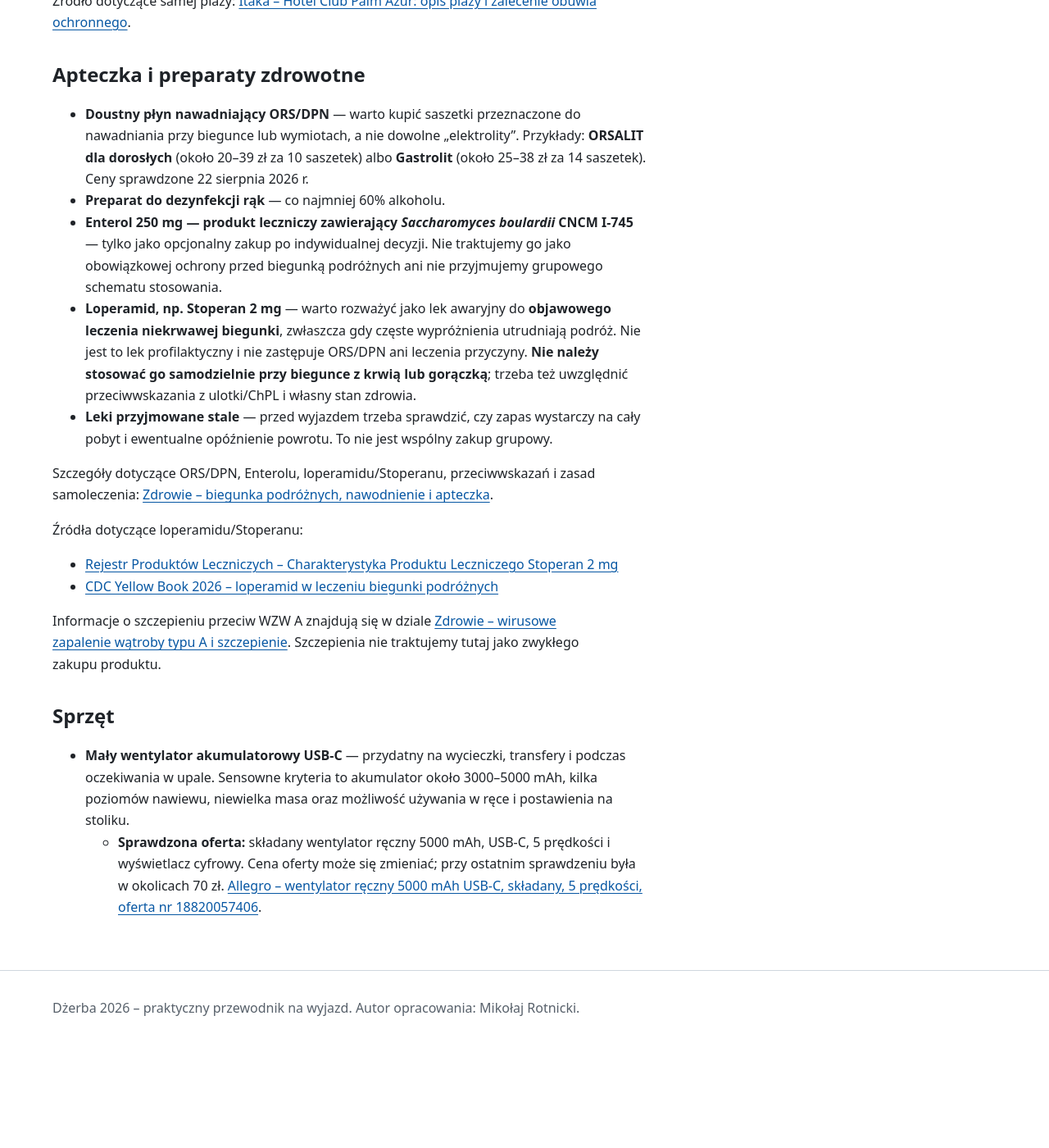
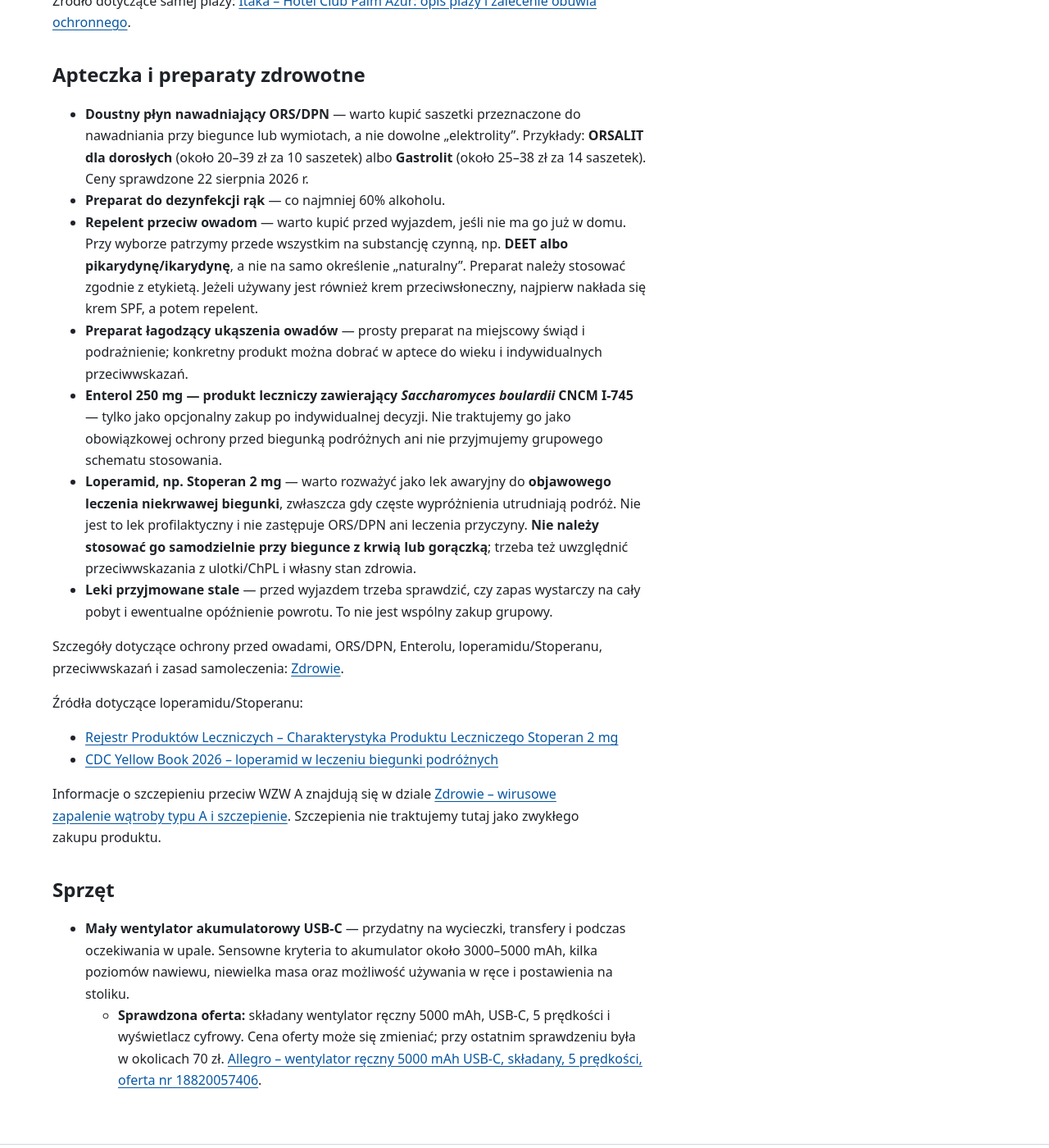
Before and after one commit to rotnicki/djerba-2026, a Jekyll site: the page built from co-kupic-przed-wyjazdem.md, in a window 1280 px wide and 1400 px high, scrolled down 1121 px. Shown: the whole window at 82% size. Built offline with Jekyll 4.4.1, drawn with Linux system fonts in a browser that asks for light colours; our own code applies the rules of GitHub Pages for plain Markdown files; before the commit the page ends 2412 px from its top, so only the background shows below that.

Commit message:
Dodaj repelent i preparat po ukąszeniach do zakupów

```diff
--- a/co-kupic-przed-wyjazdem.md
+++ b/co-kupic-przed-wyjazdem.md
@@ -23,11 +23,13 @@ Szczegółowe uzasadnienie: [Zdrowie – ochrona przed słońcem oraz bezpiecze
 
 - **Doustny płyn nawadniający ORS/DPN** — warto kupić saszetki przeznaczone do nawadniania przy biegunce lub wymiotach, a nie dowolne „elektrolity”. Przykłady: **ORSALIT dla dorosłych** (około 20–39 zł za 10 saszetek) albo **Gastrolit** (około 25–38 zł za 14 saszetek). Ceny sprawdzone 22 sierpnia 2026 r.
 - **Preparat do dezynfekcji rąk** — co najmniej 60% alkoholu.
+- **Repelent przeciw owadom** — warto kupić przed wyjazdem, jeśli nie ma go już w domu. Przy wyborze patrzymy przede wszystkim na substancję czynną, np. **DEET albo pikarydynę/ikarydynę**, a nie na samo określenie „naturalny”. Preparat należy stosować zgodnie z etykietą. Jeżeli używany jest również krem przeciwsłoneczny, najpierw nakłada się krem SPF, a potem repelent.
+- **Preparat łagodzący ukąszenia owadów** — prosty preparat na miejscowy świąd i podrażnienie; konkretny produkt można dobrać w aptece do wieku i indywidualnych przeciwwskazań.
 - **Enterol 250 mg — produkt leczniczy zawierający *Saccharomyces boulardii* CNCM I-745** — tylko jako opcjonalny zakup po indywidualnej decyzji. Nie traktujemy go jako obowiązkowej ochrony przed biegunką podróżnych ani nie przyjmujemy grupowego schematu stosowania.
 - **Loperamid, np. Stoperan 2 mg** — warto rozważyć jako lek awaryjny do **objawowego leczenia niekrwawej biegunki**, zwłaszcza gdy częste wypróżnienia utrudniają podróż. Nie jest to lek profilaktyczny i nie zastępuje ORS/DPN ani leczenia przyczyny. **Nie należy stosować go samodzielnie przy biegunce z krwią lub gorączką**; trzeba też uwzględnić przeciwwskazania z ulotki/ChPL i własny stan zdrowia.
 - **Leki przyjmowane stale** — przed wyjazdem trzeba sprawdzić, czy zapas wystarczy na cały pobyt i ewentualne opóźnienie powrotu. To nie jest wspólny zakup grupowy.
 
-Szczegóły dotyczące ORS/DPN, Enterolu, loperamidu/Stoperanu, przeciwwskazań i zasad samoleczenia: [Zdrowie – biegunka podróżnych, nawodnienie i apteczka](zdrowie.md).
+Szczegóły dotyczące ochrony przed owadami, ORS/DPN, Enterolu, loperamidu/Stoperanu, przeciwwskazań i zasad samoleczenia: [Zdrowie](zdrowie.md).
 
 Źródła dotyczące loperamidu/Stoperanu:
 
```
